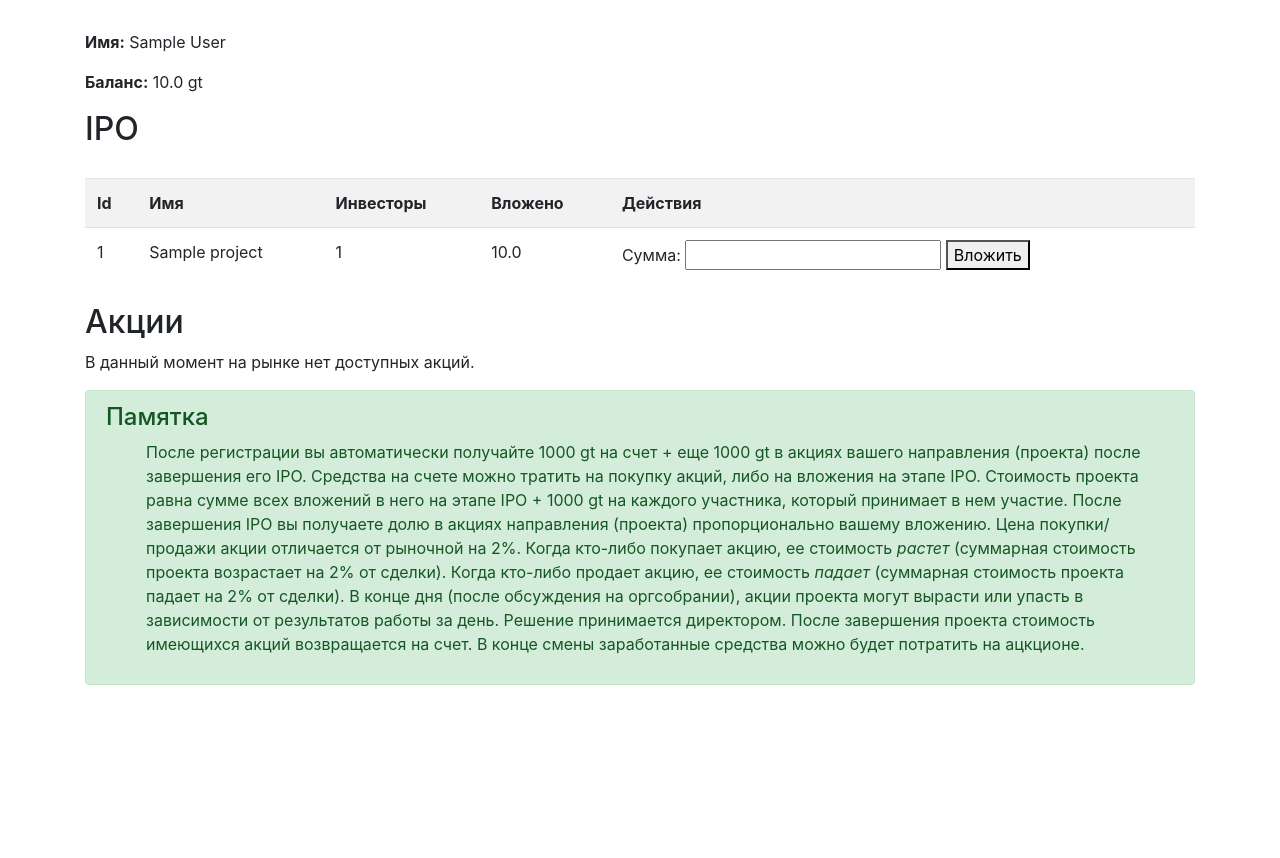
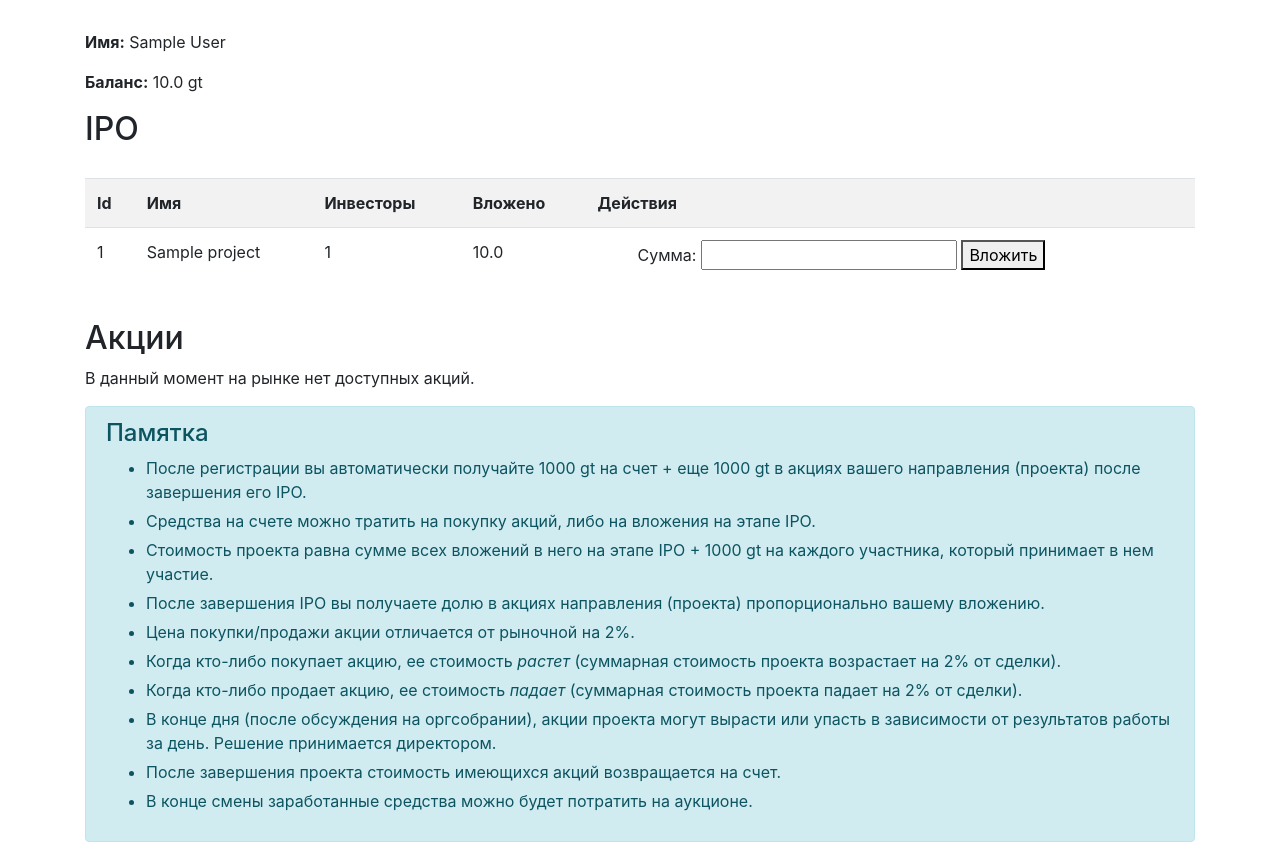
Before and after one commit to roctbb/goto_stonks, a Django app: page /dashboard in a window 1280 px wide. Shown: the part 56-914 px from the top of the page. Before the commit the page ends 741 px from the top, so only its background shows below. Run offline with Django 3.2, Linux system fonts and the light colour scheme; a user stored in the database is signed in; tables that the repository leaves empty hold one stand-in row (values such as "Sample post"); some libraries are stand-ins or nearby versions.

Commit message:
working on

```diff
--- a/webapp/templates/user.html
+++ b/webapp/templates/user.html
@@ -7,10 +7,14 @@
           integrity="sha384-ggOyR0iXCbMQv3Xipma34MD+dH/1fQ784/j6cY/iJTQUOhcWr7x9JvoRxT2MZw1T" crossorigin="anonymous">
     <script src="https://cdn.plot.ly/plotly-latest.min.js"></script>
     <style>
-    li {
-    list-style-type: none;
-    display : inline;
-    }
+        ul.iform li {
+            list-style-type: none;
+            display: inline;
+        }
+
+        ul > li {
+            margin-top: 5px;
+        }
     </style>
 </head>
 <body>
@@ -27,7 +31,7 @@
         </ul>
     </div>
     {% if request.user.is_authenticated %}
-    <span class="navbar-text">
+        <span class="navbar-text">
         <a href="/logout">Выход</a>
     </span>
     {% endif %}
--- a/webapp/templates/user/dashboard/index.html
+++ b/webapp/templates/user/dashboard/index.html
@@ -24,8 +24,9 @@
                 <td>{{ project|invest_sum:request.user|roundit:2 }}</td>
                 <td>
                     <form method="POST" action="/invest/{{ project.id }}">
-                        {% csrf_token %}{{ invest_forms|get_item:project.id }}
-                        <button>Вложить</button>
+                        {% csrf_token %}
+                        <ul class="iform">{{ invest_forms|get_item:project.id }}
+                        <li><button>Вложить</button></li></ul>
                     </form>
                 </td>
             </tr>
@@ -80,9 +81,9 @@
                 </td>
                 <td>
                     <form method="POST" action="/stock/{{ project.id }}">
-                        {% csrf_token %}{{ stock_forms|get_item:project.id }}<input type="submit" name="sell"
-                                                                                    value="Продать"/><input
-                            type="submit" name="buy" value="Купить"/></form>
+                        {% csrf_token %}<ul class="iform">{{ stock_forms|get_item:project.id }}<li><input type="submit" name="sell"
+                                                                                    value="Продать"/></li><li><input
+                            type="submit" name="buy" value="Купить"/></li></ul></form>
                 </td>
             </tr>
         {% endfor %}
@@ -92,9 +93,9 @@
         <p>В данный момент на рынке нет доступных акций.</p>
     {% endif %}
 
-    <div class="alert alert-success" role="alert">
+    <div class="alert alert-info" role="alert">
         <h4 class="alert-heading">Памятка</h4>
-        <ol>
+        <ul>
             <li>После регистрации вы автоматически получайте 1000 gt на счет + еще 1000 gt в акциях вашего направления (проекта) после завершения его IPO.</li>
             <li>Средства на счете можно тратить на покупку акций, либо на вложения на этапе IPO.</li>
             <li>Стоимость проекта равна сумме всех вложений в него на этапе IPO + 1000 gt на каждого участника, который принимает в нем участие.</li>
@@ -104,8 +105,8 @@
             <li>Когда кто-либо продает акцию, ее стоимость <i>падает</i> (суммарная стоимость проекта падает на 2% от сделки).</li>
             <li>В конце дня (после обсуждения на оргсобрании), акции проекта могут вырасти или упасть в зависимости от результатов работы за день. Решение принимается директором.</li>
             <li>После завершения проекта стоимость имеющихся акций возвращается на счет.</li>
-            <li>В конце смены заработанные средства можно будет потратить на ацкционе.</li>
-        </ol>
+            <li>В конце смены заработанные средства можно будет потратить на аукционе.</li>
+        </ul>
     </div>
 
 {% endblock %}
```
